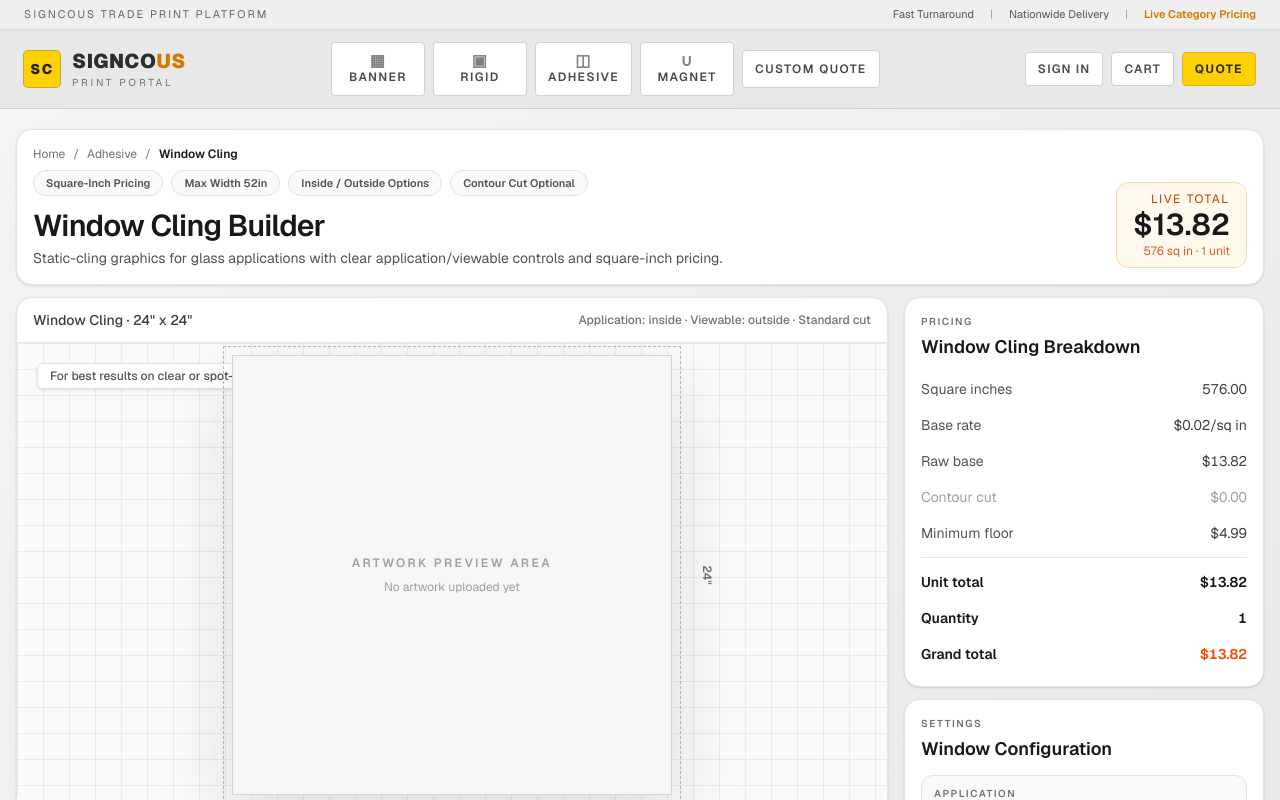
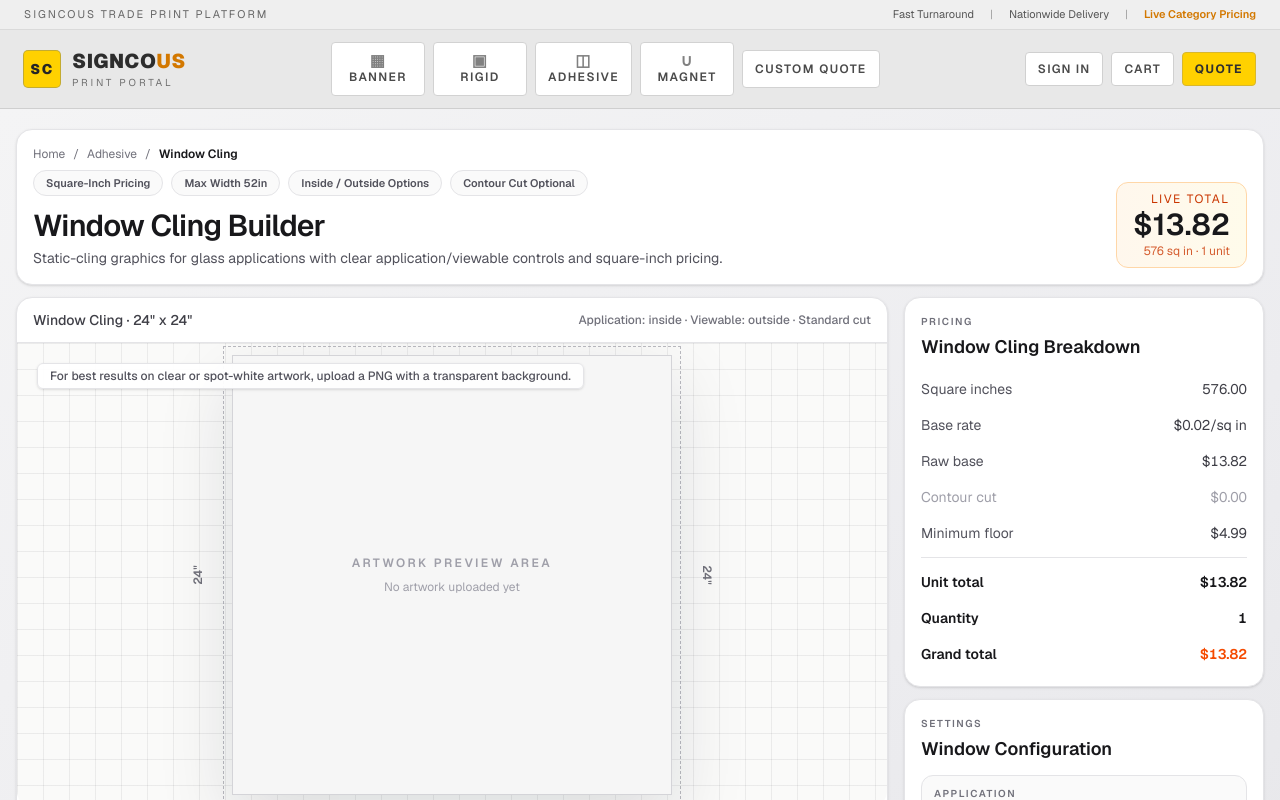
Before and after one commit to Moecharaf/signcous-app, a Next.js app: page /adhesive/window-cling in a window 1280 px wide. Shown: the top 800 px of the page. Built offline with nearby package versions, Linux system fonts and the light colour scheme.

Commit message:
Align Window Cling canvas measurements with Signs365 style

```diff
--- a/src/components/product-builder/WindowClingBuilder.tsx
+++ b/src/components/product-builder/WindowClingBuilder.tsx
@@ -357,9 +357,20 @@
                 backgroundSize: "26px 26px",
               }}
             >
-              <div className="absolute left-5 top-5 rounded-md border border-zinc-200 bg-white px-3 py-1 text-xs font-medium text-zinc-600 shadow-sm">
+              <div className="absolute left-5 top-5 z-10 rounded-md border border-zinc-200 bg-white/95 px-3 py-1 text-xs font-medium text-zinc-600 shadow-sm">
                 For best results on clear or spot-white artwork, upload a PNG with a transparent background.
               </div>
+
+              {isValid && (
+                <>
+                  <div className="pointer-events-none absolute left-1/2 top-5 -translate-x-1/2 text-[10px] font-semibold uppercase tracking-[0.2em] text-zinc-500">
+                    Top of Image
+                  </div>
+                  <div className="pointer-events-none absolute bottom-5 left-1/2 -translate-x-1/2 text-[10px] font-semibold uppercase tracking-[0.2em] text-zinc-500">
+                    Front Side
+                  </div>
+                </>
+              )}
 
               <div className="relative flex h-full items-center justify-center px-8 py-14">
                 {isValid ? (
@@ -370,6 +381,12 @@
                     >
                       <div className="absolute -top-7 left-1/2 -translate-x-1/2 text-xs font-semibold text-zinc-500">
                         {formatInches(width)}
+                      </div>
+                      <div className="absolute -bottom-7 left-1/2 -translate-x-1/2 text-xs font-semibold text-zinc-500">
+                        {formatInches(width)}
+                      </div>
+                      <div className="absolute -left-9 top-1/2 -translate-y-1/2 -rotate-90 text-xs font-semibold text-zinc-500">
+                        {formatInches(height)}
                       </div>
                       <div className="absolute -right-9 top-1/2 -translate-y-1/2 rotate-90 text-xs font-semibold text-zinc-500">
                         {formatInches(height)}
```
